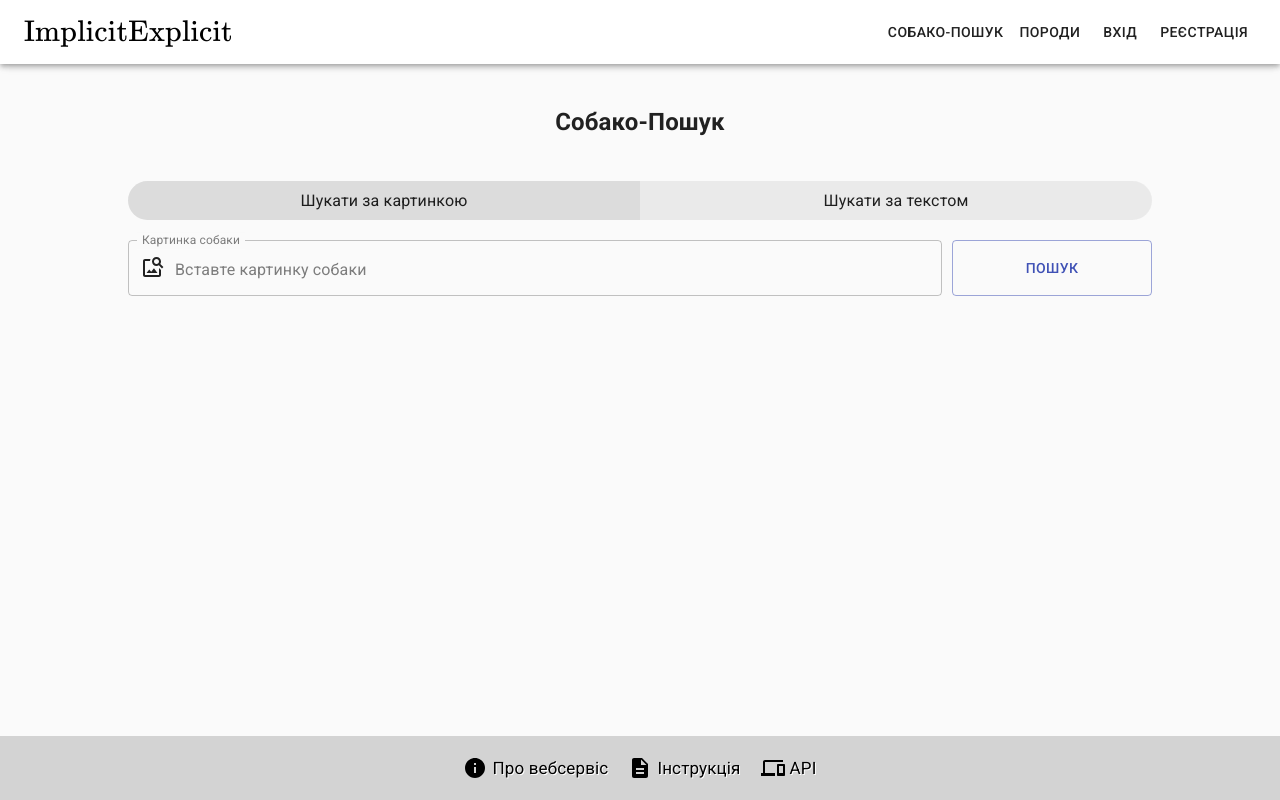
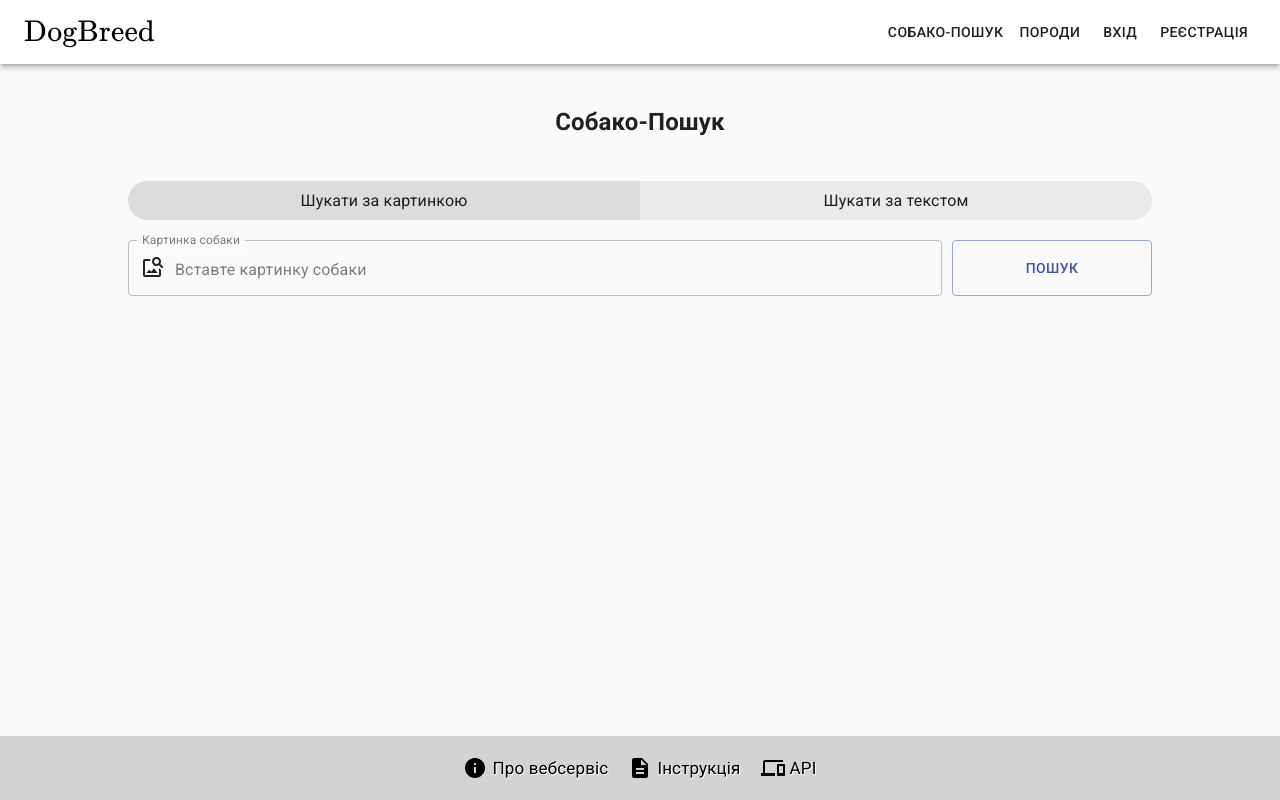
Before and after one commit to AI-technologies-for-IR-system/image-search-engine, a React (Create React App) app in the folder image-search-fe/: page /search-page in a window 1280 px wide. Built offline with nearby package versions, Linux system fonts and the light colour scheme.

Commit message:
text with pics

```diff
--- a/image-search-fe/src/components/Header/Header.jsx
+++ b/image-search-fe/src/components/Header/Header.jsx
@@ -48,7 +48,7 @@ export function Header() {
               variant="h4"
               className={classes.title}
             >
-              ImplicitExplicit
+              DogBreed
             </Typography>
             <Button
               className={classes.link}
```
